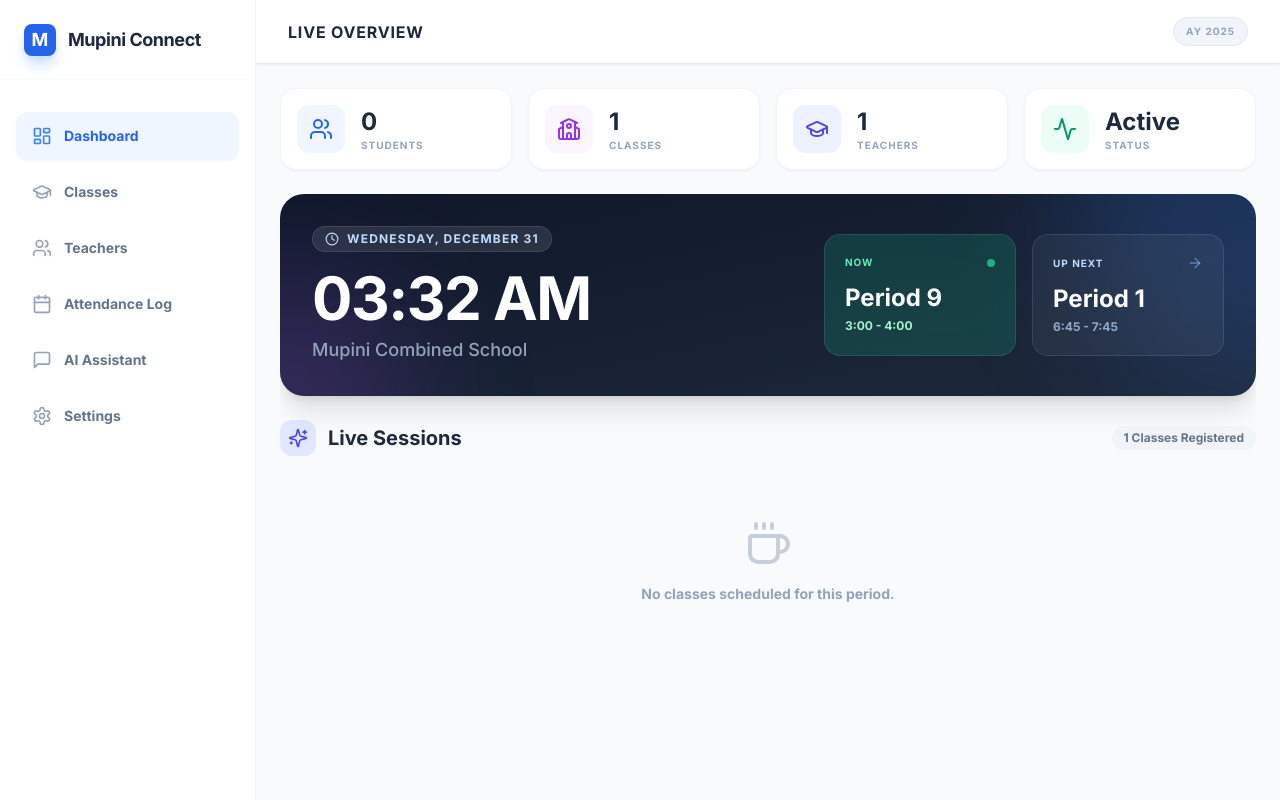
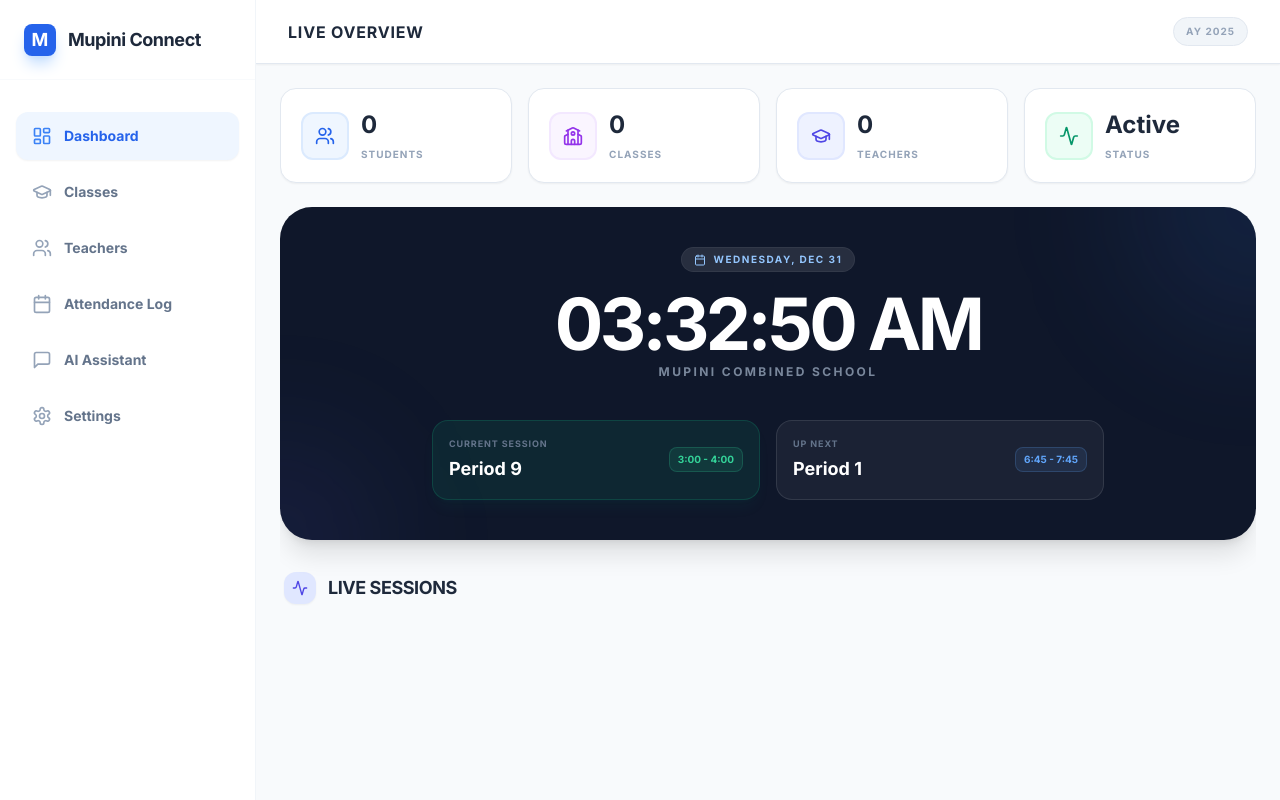
Before and after one commit to sword786/RegAttend, a React (Vite) app: page / in a window 1280 px wide. Built offline with nearby package versions, Linux system fonts and the light colour scheme.

Commit message:
refactor: Clean up default data and utility functions
Remove unused default teacher and class entities from constants.

Improve robustness of time parsing and identifier resolution in TimetableGrid.

Update DashboardHome to display school name and use more frequent time updates.

```diff
--- a/components/DashboardHome.tsx
+++ b/components/DashboardHome.tsx
@@ -1,16 +1,15 @@
 
 import React, { useState, useEffect, useMemo } from 'react';
 import { useData } from '../contexts/DataContext';
-import { Clock, MapPin, User, BookOpen, Coffee, ArrowRight, Activity, Sparkles, GraduationCap, Users, School } from 'lucide-react';
+import { Clock, MapPin, User, BookOpen, Coffee, Activity, GraduationCap, Users, School, Calendar } from 'lucide-react';
 import { DayOfWeek } from '../types';
 
 export const DashboardHome: React.FC = () => {
-  const { entities, timeSlots, students } = useData();
+  const { entities, timeSlots, students, schoolName } = useData();
   const [currentTime, setCurrentTime] = useState(new Date());
 
-  // Update time every minute
   useEffect(() => {
-    const timer = setInterval(() => setCurrentTime(new Date()), 60000);
+    const timer = setInterval(() => setCurrentTime(new Date()), 1000);
     return () => clearInterval(timer);
   }, []);
 
@@ -24,13 +23,18 @@ export const DashboardHome: React.FC = () => {
   }, [currentTime]);
 
   const parseTime = (timeStr: string) => {
-    const [h, m] = timeStr.trim().split(':').map(Number);
+    const parts = timeStr.trim().split(':');
+    if (parts.length !== 2) return 0;
+    const [h, m] = parts.map(Number);
     return h * 60 + m;
   };
 
   const currentPeriod = useMemo(() => {
     return timeSlots.find(slot => {
-      const [start, end] = slot.timeRange.split('-').map(t => parseTime(t));
+      const times = slot.timeRange.split('-');
+      if (times.length !== 2) return false;
+      const start = parseTime(times[0]);
+      const end = parseTime(times[1]);
       return currentMinutes >= start && currentMinutes < end;
     });
   }, [currentMinutes, timeSlots]);
@@ -48,8 +52,8 @@ export const DashboardHome: React.FC = () => {
     });
   }, [currentMinutes, timeSlots]);
 
-  const classes = useMemo(() => entities.filter(e => e.type === 'CLASS'), [entities]);
-  const teachers = useMemo(() => entities.filter(e => e.type === 'TEACHER'), [entities]);
+  const classesCount = useMemo(() => entities.filter(e => e.type === 'CLASS').length, [entities]);
+  const teachersCount = useMemo(() => entities.filter(e => e.type === 'TEACHER').length, [entities]);
 
   const getTeacherName = (code: string | undefined) => {
     if (!code) return 'Unassigned';
@@ -60,186 +64,177 @@ export const DashboardHome: React.FC = () => {
   const isSchoolDay = ['Sat', 'Sun', 'Mon', 'Tue', 'Wed', 'Thu'].includes(currentDayName);
 
   return (
-    <div className="flex flex-col h-full space-y-6 overflow-y-auto pb-10 scrollbar-hide">
+    <div className="flex flex-col h-full space-y-4 sm:space-y-6 overflow-y-auto pb-10 scrollbar-hide">
 
-      {/* Quick Stats Row */}
-      <div className="grid grid-cols-2 md:grid-cols-4 gap-4">
-        <div className="bg-white p-4 rounded-2xl border border-slate-100 shadow-sm flex items-center gap-4">
-            <div className="w-12 h-12 rounded-xl bg-blue-50 text-blue-600 flex items-center justify-center">
-                <Users className="w-6 h-6" />
+      {/* Stats Cards - Optimized for 2-column mobile and 4-column desktop */}
+      <div className="grid grid-cols-2 lg:grid-cols-4 gap-3 sm:gap-4">
+        <StatCard
+          icon={<Users className="w-4 h-4 sm:w-5 sm:h-5" />}
+          label="Students"
+          value={students.length}
+          color="blue"
+        />
+        <StatCard
+          icon={<School className="w-4 h-4 sm:w-5 sm:h-5" />}
+          label="Classes"
+          value={classesCount}
+          color="purple"
+        />
+        <StatCard
+          icon={<GraduationCap className="w-4 h-4 sm:w-5 sm:h-5" />}
+          label="Teachers"
+          value={teachersCount}
+          color="indigo"
+        />
+        <StatCard
+          icon={<Activity className="w-4 h-4 sm:w-5 sm:h-5" />}
+          label="Status"
+          value={currentPeriod ? 'Active' : 'Break'}
+          color="emerald"
+        />
       </div>
-            <div>
-                <div className="text-2xl font-black text-slate-800">{students.length}</div>
-                <div className="text-[10px] text-slate-400 font-bold uppercase tracking-widest">Students</div>
+
+      {/* Hero Clock Section - Balanced Typography */}
+      <div className="bg-slate-900 p-6 sm:p-10 rounded-[2rem] shadow-xl text-white relative overflow-hidden flex flex-col items-center justify-center">
+        <div className="absolute top-0 right-0 w-64 h-64 bg-blue-500/10 rounded-full blur-3xl -translate-y-1/2 translate-x-1/2 pointer-events-none"></div>
+        <div className="absolute bottom-0 left-0 w-48 h-48 bg-indigo-500/10 rounded-full blur-3xl translate-y-1/2 -translate-x-1/2 pointer-events-none"></div>
+
+        <div className="text-center z-10 w-full">
+          <div className="inline-flex items-center gap-2 px-3 py-1 bg-white/10 rounded-full text-[9px] sm:text-[10px] font-black uppercase tracking-[0.15em] text-blue-300 mb-4 border border-white/5">
+            <Calendar className="w-3 h-3" />
+            {currentTime.toLocaleDateString([], { weekday: 'long', month: 'short', day: 'numeric' })}
           </div>
+
+          <h2 className="text-[2.75rem] sm:text-7xl font-black tracking-tighter mb-1 leading-none">
+            {currentTime.toLocaleTimeString([], { hour: '2-digit', minute: '2-digit', second: '2-digit' })}
+          </h2>
+          <p className="text-slate-400 text-[10px] sm:text-xs font-bold uppercase tracking-[0.2em] opacity-80 mb-8 sm:mb-10">{schoolName}</p>
+
+          <div className="grid grid-cols-1 sm:grid-cols-2 gap-3 sm:gap-4 w-full max-w-2xl mx-auto">
+              <div className={`p-4 rounded-2xl border flex items-center justify-between transition-colors ${currentPeriod ? 'bg-emerald-500/10 border-emerald-500/20 shadow-lg shadow-emerald-500/5' : 'bg-white/5 border-white/10'}`}>
+                <div className="text-left">
+                  <span className="text-[9px] font-black text-slate-500 uppercase tracking-widest block mb-1">Current Session</span>
+                  <div className="text-base sm:text-lg font-black">{currentPeriod ? `Period ${currentPeriod.period}` : 'No Active Class'}</div>
                 </div>
-        <div className="bg-white p-4 rounded-2xl border border-slate-100 shadow-sm flex items-center gap-4">
-            <div className="w-12 h-12 rounded-xl bg-purple-50 text-purple-600 flex items-center justify-center">
-                <School className="w-6 h-6" />
+                {currentPeriod && <span className="text-[10px] font-bold text-emerald-400 bg-emerald-400/10 px-2 py-1 rounded-lg border border-emerald-400/20">{currentPeriod.timeRange}</span>}
               </div>
-            <div>
-                <div className="text-2xl font-black text-slate-800">{classes.length}</div>
-                <div className="text-[10px] text-slate-400 font-bold uppercase tracking-widest">Classes</div>
+
+              {nextPeriod && isSchoolDay && (
+                <div className="p-4 rounded-2xl border bg-white/5 border-white/10 flex items-center justify-between">
+                  <div className="text-left">
+                    <span className="text-[9px] font-black text-slate-500 uppercase tracking-widest block mb-1">Up Next</span>
+                    <div className="text-base sm:text-lg font-black">Period {nextPeriod.period}</div>
                   </div>
+                  <span className="text-[10px] font-bold text-blue-400 bg-blue-400/10 px-2 py-1 rounded-lg border border-blue-400/20">{nextPeriod.timeRange}</span>
                 </div>
-        <div className="bg-white p-4 rounded-2xl border border-slate-100 shadow-sm flex items-center gap-4">
-            <div className="w-12 h-12 rounded-xl bg-indigo-50 text-indigo-600 flex items-center justify-center">
-                <GraduationCap className="w-6 h-6" />
-            </div>
-            <div>
-                <div className="text-2xl font-black text-slate-800">{teachers.length}</div>
-                <div className="text-[10px] text-slate-400 font-bold uppercase tracking-widest">Teachers</div>
-            </div>
-        </div>
-        <div className="bg-white p-4 rounded-2xl border border-slate-100 shadow-sm flex items-center gap-4">
-            <div className="w-12 h-12 rounded-xl bg-emerald-50 text-emerald-600 flex items-center justify-center">
-                <Activity className="w-6 h-6" />
-            </div>
-            <div>
-                <div className="text-2xl font-black text-slate-800">{currentPeriod ? 'Active' : 'Break'}</div>
-                <div className="text-[10px] text-slate-400 font-bold uppercase tracking-widest">Status</div>
+              )}
           </div>
         </div>
       </div>
 
-      {/* Live Status Hero */}
-      <div className="bg-gradient-to-br from-slate-900 to-slate-800 p-6 sm:p-8 rounded-3xl shadow-xl text-white relative overflow-hidden flex flex-col md:flex-row items-center justify-between gap-8">
-        {/* Decorative elements */}
-        <div className="absolute top-0 right-0 w-96 h-96 bg-blue-500/20 rounded-full blur-3xl -translate-y-1/2 translate-x-1/2 pointer-events-none"></div>
-        <div className="absolute bottom-0 left-0 w-64 h-64 bg-purple-500/20 rounded-full blur-3xl translate-y-1/2 -translate-x-1/2 pointer-events-none"></div>
-
-        <div className="relative z-10 text-center md:text-left">
-            <div className="inline-flex items-center gap-2 px-3 py-1 rounded-full bg-white/10 backdrop-blur-sm border border-white/10 text-xs font-bold uppercase tracking-widest text-blue-200 mb-4">
-                <Clock className="w-3.5 h-3.5" />
-                {currentTime.toLocaleDateString([], { weekday: 'long', month: 'long', day: 'numeric' })}
+      {/* Live Sessions Header */}
+      <div className="flex items-center gap-3 px-1 pt-2">
+          <div className="p-2 bg-indigo-100 text-indigo-600 rounded-xl shadow-sm">
+              <Activity className="w-4 h-4" />
           </div>
-            <h1 className="text-5xl sm:text-6xl font-black tracking-tight mb-2">
-                {currentTime.toLocaleTimeString([], { hour: '2-digit', minute: '2-digit' })}
-            </h1>
-            <p className="text-slate-400 font-medium text-lg">Mupini Combined School</p>
+          <h3 className="text-lg font-black text-slate-800 uppercase tracking-tight">Live Sessions</h3>
       </div>
 
-        <div className="relative z-10 flex gap-4 w-full md:w-auto">
-            {/* Current Period Card */}
-            <div className={`flex-1 md:w-48 p-5 rounded-2xl backdrop-blur-md border border-white/10 transition-all ${
-                currentPeriod ? 'bg-emerald-500/20 border-emerald-500/30' : 'bg-white/5'
-            }`}>
-                 <div className="flex items-center justify-between mb-3">
-                    <span className={`text-[10px] font-black uppercase tracking-widest ${currentPeriod ? 'text-emerald-300' : 'text-slate-400'}`}>
-                        Now
-                    </span>
-                    {currentPeriod && <div className="w-2 h-2 rounded-full bg-emerald-400 animate-pulse"></div>}
+      {/* Sessions Content Grid */}
+      <div className="px-1">
+        {currentPeriod && isSchoolDay ? (
+            <div className="grid grid-cols-1 md:grid-cols-2 lg:grid-cols-3 gap-4">
+                {entities.filter(e => e.type === 'CLASS').map(cls => {
+                    const daySchedule = cls.schedule[currentDayName as DayOfWeek];
+                    const entry = daySchedule ? daySchedule[currentPeriod.period] : null;
+
+                    if (!entry) return null;
+
+                    return (
+                        <div key={cls.id} className="bg-white rounded-[1.5rem] border border-slate-200 shadow-sm p-5 hover:shadow-md transition-all group">
+                            <div className="flex justify-between items-start mb-4">
+                                <div>
+                                    <h4 className="text-lg font-black text-slate-800 leading-tight group-hover:text-blue-600 transition-colors">{cls.name}</h4>
+                                    <span className="text-[10px] font-bold text-slate-400 uppercase tracking-widest">{cls.shortCode}</span>
                                 </div>
-                 {currentPeriod ? (
-                    <>
-                        <div className="text-2xl font-bold text-white mb-1">Period {currentPeriod.period}</div>
-                        <div className="text-xs font-bold text-emerald-200">{currentPeriod.timeRange}</div>
-                    </>
-                 ) : (
-                    <div className="text-xl font-bold text-slate-300">
-                        {isSchoolDay ? 'Break Time' : 'Weekend'}
+                                {entry.room && (
+                                    <div className="flex items-center gap-1.5 px-2.5 py-1 bg-slate-50 border border-slate-100 rounded-lg">
+                                        <MapPin className="w-3 h-3 text-slate-400" />
+                                        <span className="text-[10px] font-black text-slate-600 uppercase tracking-tight">{entry.room}</span>
                                     </div>
                                 )}
                             </div>
 
-             {/* Next Period Card */}
-             {nextPeriod && isSchoolDay && (
-                <div className="flex-1 md:w-48 p-5 rounded-2xl bg-white/5 backdrop-blur-md border border-white/10">
-                     <div className="flex items-center justify-between mb-3">
-                        <span className="text-[10px] font-black uppercase tracking-widest text-blue-200">Up Next</span>
-                        <ArrowRight className="w-4 h-4 text-blue-300/50" />
+                            <div className="space-y-3">
+                                <div className="flex items-center gap-4 p-3 bg-blue-50/50 rounded-xl border border-blue-100/50">
+                                    <div className="p-2 bg-white rounded-lg text-blue-600 shadow-sm border border-blue-100">
+                                        <BookOpen className="w-4 h-4" />
                                     </div>
-                     <div className="text-2xl font-bold text-white mb-1">Period {nextPeriod.period}</div>
-                     <div className="text-xs font-bold text-blue-200 opacity-70">{nextPeriod.timeRange}</div>
-                </div>
-             )}
+                                    <div className="flex flex-col">
+                                        <span className="text-[9px] font-bold text-blue-400 uppercase tracking-widest leading-none mb-1">Subject</span>
+                                        <span className="text-sm font-black text-slate-700">{entry.subject}</span>
                                     </div>
                                 </div>
 
-      {/* Live Grid */}
-      <div className="space-y-4">
-        <div className="flex items-center justify-between">
-            <div className="flex items-center gap-3">
-                <div className="p-2 bg-indigo-100 text-indigo-600 rounded-xl">
-                    <Sparkles className="w-5 h-5" />
+                                <div className="flex items-center gap-4 p-3 bg-slate-50/50 rounded-xl border border-slate-100">
+                                    <div className="p-2 bg-white rounded-lg text-slate-600 shadow-sm border border-slate-100">
+                                        <User className="w-4 h-4" />
                                     </div>
-                <h3 className="text-xl font-bold text-slate-800">
-                    Live Sessions
-                </h3>
-            </div>
-            {currentPeriod && (
-                <span className="text-xs font-bold text-slate-500 bg-slate-100 px-3 py-1 rounded-full">
-                    {classes.length} Classes Registered
+                                    <div className="flex flex-col min-w-0">
+                                        <span className="text-[9px] font-bold text-slate-400 uppercase tracking-widest leading-none mb-1">Instructor</span>
+                                        <span className="text-sm font-black text-slate-700 truncate">
+                                            {getTeacherName(entry.teacherOrClass)}
                                         </span>
-            )}
-        </div>
-
-        {currentPeriod && isSchoolDay ? (
-            <div className="grid grid-cols-1 sm:grid-cols-2 lg:grid-cols-3 xl:grid-cols-4 gap-5">
-                {classes.map(cls => {
-                    const daySchedule = cls.schedule[currentDayName as DayOfWeek];
-                    const entry = daySchedule ? daySchedule[currentPeriod.period] : null;
-
-                    if (!entry) return null; // Only show active classes to reduce clutter
-
-                    return (
-                        <div key={cls.id} className="bg-white rounded-2xl border border-slate-100 shadow-sm hover:shadow-lg hover:-translate-y-1 transition-all duration-300 group overflow-hidden">
-                            <div className="p-5">
-                                <div className="flex justify-between items-start mb-4">
-                                    <h4 className="text-lg font-black text-slate-800">{cls.name}</h4>
-                                    {entry.room && (
-                                        <span className="text-[10px] font-bold bg-slate-50 text-slate-600 px-2.5 py-1 rounded-full flex items-center border border-slate-100">
-                                            <MapPin className="w-3 h-3 mr-1" /> {entry.room}
-                                        </span>
-                                    )}
-                                </div>
-
-                                <div className="space-y-4">
-                                    <div className="flex items-start gap-3">
-                                        <div className="w-10 h-10 rounded-xl bg-blue-50 text-blue-600 flex items-center justify-center font-black text-sm shrink-0">
-                                            {entry.subject.slice(0, 3)}
-                                        </div>
-                                        <div>
-                                            <div className="text-[10px] text-slate-400 font-bold uppercase tracking-wider mb-0.5">Subject</div>
-                                            <div className="font-bold text-slate-800 leading-tight text-sm truncate w-32" title={entry.subject}>{entry.subject}</div>
-                                        </div>
-                                    </div>
-                                    <div className="flex items-start gap-3">
-                                            <div className="w-10 h-10 rounded-full bg-slate-50 text-slate-500 flex items-center justify-center shrink-0">
-                                            <User className="w-5 h-5" />
-                                            </div>
-                                            <div>
-                                            <div className="text-[10px] text-slate-400 font-bold uppercase tracking-wider mb-0.5">Teacher</div>
-                                            <div className="font-bold text-slate-700 text-sm truncate w-32" title={getTeacherName(entry.teacherOrClass)}>
-                                                {getTeacherName(entry.teacherOrClass)}
-                                            </div>
-                                            </div>
                                     </div>
                                 </div>
                             </div>
                         </div>
                     );
                 })}
-                {/* Fallback if no classes have a session this specific period despite it being a school period */}
-                {classes.every(c => !c.schedule[currentDayName as DayOfWeek]?.[currentPeriod.period]) && (
-                     <div className="col-span-full flex flex-col items-center justify-center py-12 text-slate-400">
-                        <Coffee className="w-12 h-12 mb-4 opacity-50" />
-                        <p className="font-bold text-sm">No classes scheduled for this period.</p>
-                     </div>
-                )}
             </div>
         ) : (
-            <div className="bg-white rounded-3xl border border-dashed border-slate-200 p-16 flex flex-col items-center justify-center text-center">
-                <div className="w-20 h-20 bg-slate-50 rounded-full flex items-center justify-center mb-6 shadow-sm">
-                    <BookOpen className="w-10 h-10 text-slate-300" />
+            <div className="bg-white rounded-[2.5rem] border border-slate-200 p-12 sm:p-20 text-center relative overflow-hidden group shadow-sm">
+                <div className="absolute top-0 left-0 w-full h-full bg-[radial-gradient(#e2e8f0_1px,transparent_1px)] [background-size:32px_32px] opacity-30 group-hover:opacity-40 transition-opacity"></div>
+                <div className="relative z-10">
+                    <div className="w-20 h-20 bg-slate-50 rounded-full flex items-center justify-center mx-auto mb-6 shadow-inner border border-slate-100">
+                        <Coffee className="w-10 h-10 text-slate-300 group-hover:rotate-12 transition-transform duration-500" />
                     </div>
-                <h4 className="text-2xl font-bold text-slate-800 mb-2">No Active Classes</h4>
-                <p className="text-slate-500 text-base max-w-md">
-                    School is currently out of session or in between periods. View the full schedule in the <b>Classes</b> tab.
+                    <h3 className="text-2xl font-black text-slate-800">No Active Classes</h3>
+                    <p className="text-sm text-slate-400 max-w-xs mx-auto mt-3 font-medium leading-relaxed">
+                        The school is currently on break or out of session. Relax or check full schedules in the tabs.
                     </p>
+                </div>
             </div>
         )}
       </div>
     </div>
   );
 };
+
+interface StatCardProps {
+    icon: React.ReactNode;
+    label: string;
+    value: number | string;
+    color: string;
+}
+
+const StatCard: React.FC<StatCardProps> = ({ icon, label, value, color }) => {
+    const colorClasses: Record<string, string> = {
+        blue: 'bg-blue-50 text-blue-600 border-blue-100 shadow-blue-500/5',
+        purple: 'bg-purple-50 text-purple-600 border-purple-100 shadow-purple-500/5',
+        indigo: 'bg-indigo-50 text-indigo-600 border-indigo-100 shadow-indigo-500/5',
+        emerald: 'bg-emerald-50 text-emerald-600 border-emerald-100 shadow-emerald-500/5'
+    };
+
+    return (
+        <div className="bg-white p-3.5 sm:p-5 rounded-2xl border border-slate-200 shadow-sm flex items-center gap-3 transition-all hover:translate-y-[-2px] hover:shadow-md cursor-default">
+            <div className={`w-10 h-10 sm:w-12 sm:h-12 rounded-xl flex items-center justify-center shrink-0 border-2 ${colorClasses[color]}`}>
+                {icon}
+            </div>
+            <div className="min-w-0">
+                <div className="text-lg sm:text-2xl font-black text-slate-800 leading-none truncate">{value}</div>
+                <div className="text-[10px] text-slate-400 font-bold uppercase tracking-widest mt-1.5 truncate">{label}</div>
+            </div>
+        </div>
+    );
+};
--- a/constants.ts
+++ b/constants.ts
@@ -1,3 +1,4 @@
+
 import { DayOfWeek, EntityProfile, TimeSlot, Student } from './types';
 
 export const DEFAULT_TIME_SLOTS: TimeSlot[] = [
@@ -17,19 +18,4 @@ export const DAYS: DayOfWeek[] = ['Sat', 'Sun', 'Mon', 'Tue', 'Wed', 'Thu'];
 // Empty defaults as requested for clean start
 export const DEFAULT_STUDENTS: Student[] = [];
 
-export const DEFAULT_DATA: EntityProfile[] = [
-  {
-    id: 't-new-1',
-    name: 'New Teacher',
-    shortCode: 'NT',
-    type: 'TEACHER',
-    schedule: {} as any
-  },
-  {
-    id: 'c-new-1',
-    name: 'New Class',
-    shortCode: 'NC',
-    type: 'CLASS',
-    schedule: {} as any
-  }
-];
+export const DEFAULT_DATA: EntityProfile[] = [];
```
Also changed, not shown: components/TimetableGrid.tsx (+41 -47 lines). Lines whose indentation alone changed are shown as unchanged.
